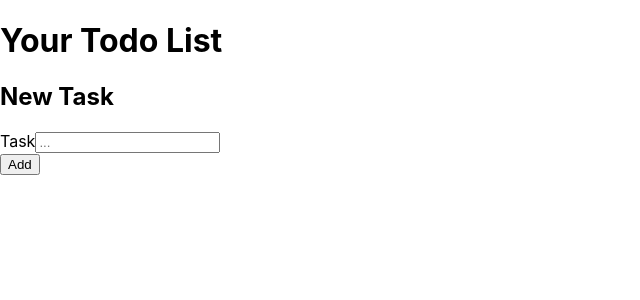
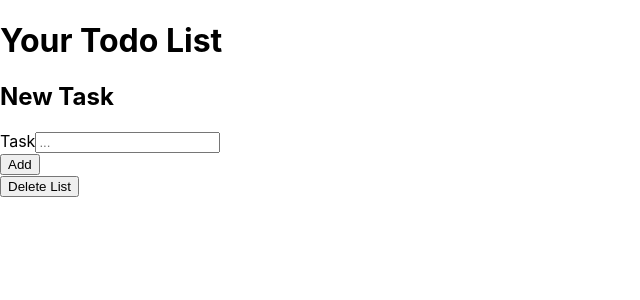
Before and after one commit to Shane-Geary/todo-list, a React (Create React App) app: page / in a window 1280 px wide. Shown: the top 300 px of the page, without its empty margins (0-640 px from the left). Built offline with nearby package versions, Linux system fonts and the light colour scheme.

Commit message:
deleteListHandler function

```diff
--- a/src/components/AddTask.js
+++ b/src/components/AddTask.js
@@ -12,7 +12,7 @@ class AddTask extends React.Component {
             return;
         }
         this.props.addTaskHandler(this.state);
-        this.setState({description: ""});
+        this.setState({ description: "" });
     }
 
     render() {
--- a/src/components/App.js
+++ b/src/components/App.js
@@ -13,20 +13,27 @@ function App() {
     setTasks([...tasks, { id: uuid(), ...task }]);
   }
 
-  useEffect(() => {
-    localStorage.setItem(LOCAL_STORAGE_KEY, JSON.stringify(tasks));
-  }, [tasks]);
+  const deleteListHandler = (id) => {
+    const newTaskList = tasks.filter((task => {
+      return task.id !== id;
+    }))
+    setTasks(newTaskList);
+  }
 
   useEffect(() => {
     const getTasks = JSON.parse(localStorage.getItem(LOCAL_STORAGE_KEY));
     if (getTasks) setTasks(getTasks);
   }, []);
 
+  useEffect(() => {
+    localStorage.setItem(LOCAL_STORAGE_KEY, JSON.stringify(tasks));
+  }, [tasks]);
+
   return (
     <div>
       <Header />
       <AddTask addTaskHandler={addTaskHandler} />
-      <TaskList tasks={tasks} />
+      <TaskList tasks={tasks} deleteListHandler={deleteListHandler} />
     </div>
   );
 }
--- a/src/components/Task.js
+++ b/src/components/Task.js
@@ -1,7 +1,7 @@
 import React from 'react';
 
 const Task = (props) => {
-    const { id, description } = props.task;
+    const { description } = props.task;
 
     return (
         <div>
--- a/src/components/TaskList.js
+++ b/src/components/TaskList.js
@@ -2,6 +2,10 @@ import React from 'react';
 import Task from './Task';
 
 const TaskList = (props) => {
+
+    // const removeListHandler = (id) => {
+    //     props.deleteListHandler(id);
+    // }
 
     const renderTaskList = props.tasks.map((task) => {
         return (
@@ -11,6 +15,7 @@ const TaskList = (props) => {
     return (
         <div>
             {renderTaskList}
+            <button onClick={() => props.deleteListHandler()}>Delete List</button>
         </div>
     );
 }
```
